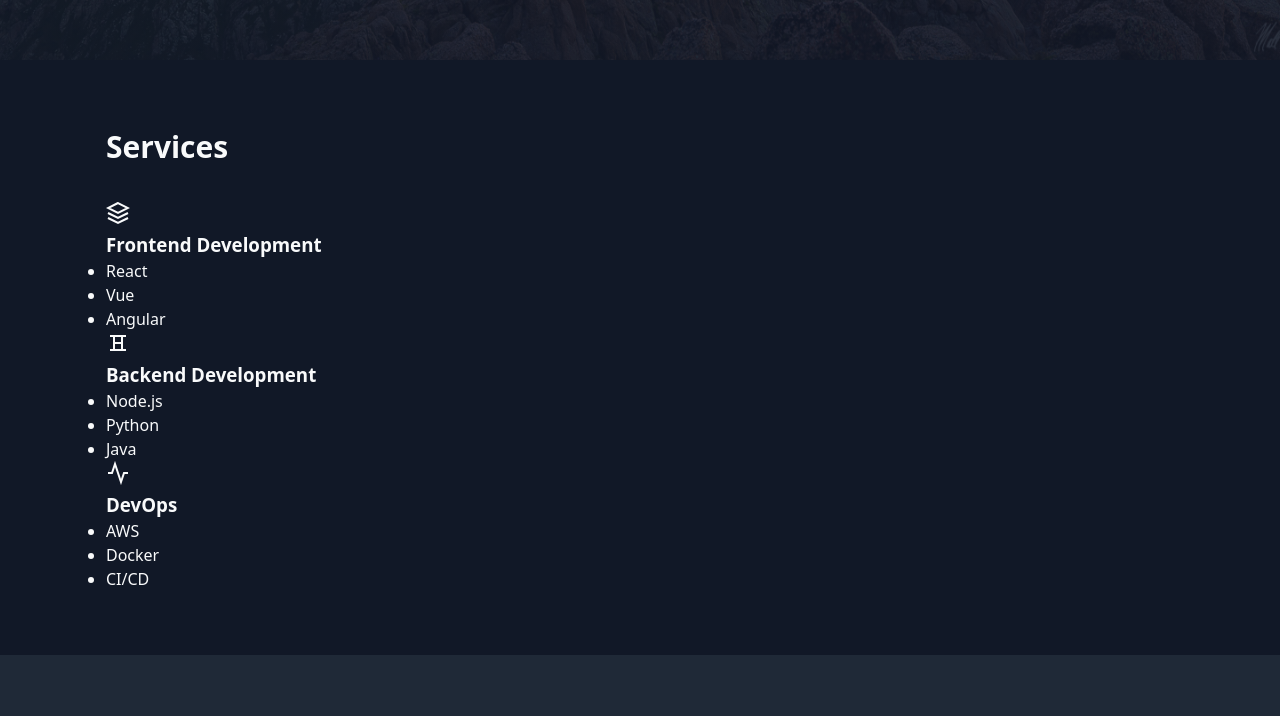
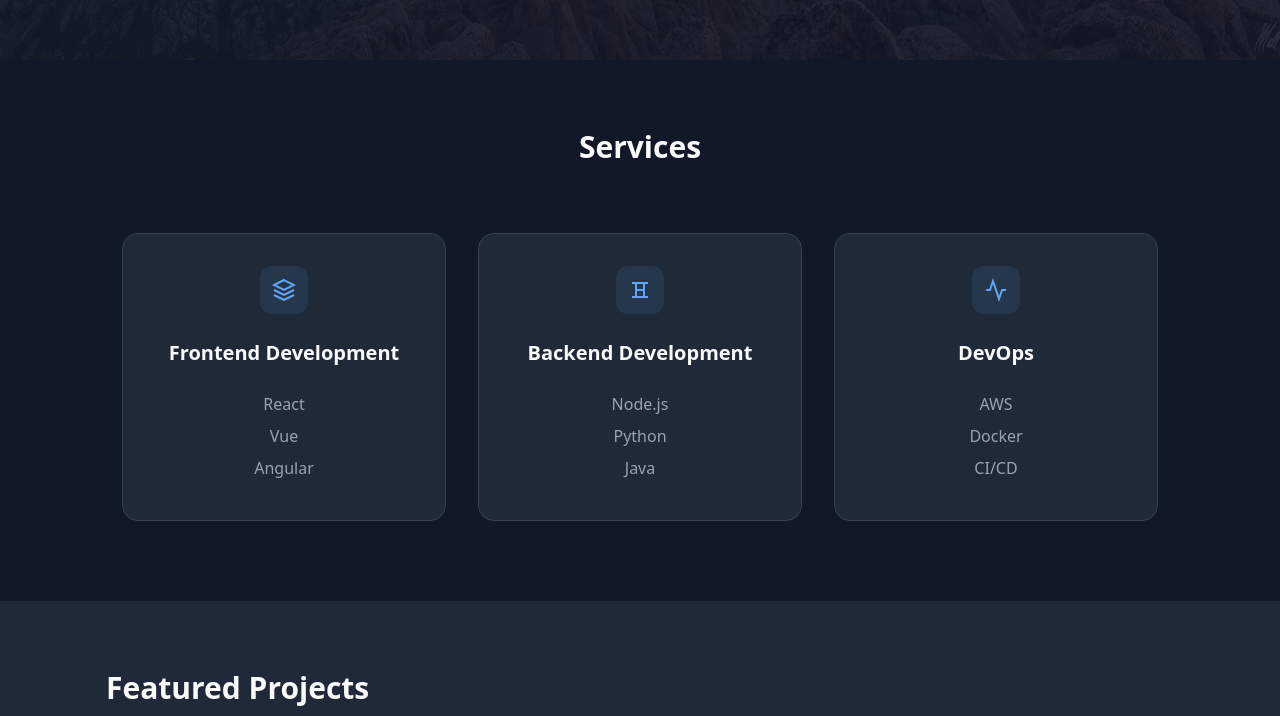
Before and after one commit to j4rola/claude-portfolio, a plain HTML site: page index.html in a window 1280 px wide. Shown: the part 740-1456 px from the top of the page. Drawn offline with Linux system fonts and the light colour scheme.

Commit message:
Update style.css

```diff
--- a/style.css
+++ b/style.css
@@ -6,6 +6,8 @@
     --text: #F9FAFB;
     --text-muted: #9CA3AF;
     --border: #374151;
+    --card-shadow: 0 4px 20px rgba(0, 0, 0, 0.2);
+    --card-hover-transform: translateY(-5px);
 }
 
 * {
@@ -146,6 +148,7 @@ nav.scroll-up {
     max-width: 1100px;
     margin: 0 auto;
     padding: 0 1rem;
+    animation: fadeIn 1s ease-out;
 }
 
 .hero h1 {
@@ -210,86 +213,92 @@ nav.scroll-up {
 .services h2 {
     font-size: 1.875rem;
     font-weight: bold;
-    margin-bottom: 2rem;
+    margin-bottom: 3rem;
+    text-align: center;
 }
 
-.services-diagram {
-    font-family: monospace;
+.services-grid {
+    display: grid;
+    grid-template-columns: repeat(auto-fit, minmax(280px, 1fr));
+    gap: 2rem;
+    padding: 1rem;
+}
+
+.service-card {
+    background-color: var(--background-light);
+    border-radius: 1rem;
+    padding: 2rem;
+    transition: all 0.3s ease;
+    border: 1px solid var(--border);
     display: flex;
     flex-direction: column;
     align-items: center;
+    text-align: center;
+    position: relative;
+    overflow: hidden;
 }
 
-.diagram-header {
-    color: var(--primary);
-    margin-bottom: 1rem;
+.service-card:hover {
+    transform: translateY(-5px);
+    border-color: var(--primary);
+    box-shadow: 0 4px 20px rgba(0, 0, 0, 0.2);
 }
 
-.diagram-line {
-    width: 1px;
-    height: 1rem;
-    background-color: var(--primary);
-    margin-bottom: 1rem;
+.service-card::before {
+    content: '';
+    position: absolute;
+    top: 0;
+    left: 0;
+    right: 0;
+    height: 4px;
+    background: linear-gradient(to right, var(--primary), var(--primary-hover));
+    transform: scaleX(0);
+    transition: transform 0.3s ease;
 }
 
-.diagram-branches {
-    display: grid;
-    grid-template-columns: repeat(3, 1fr);
-    gap: 2rem;
-    position: relative;
-    width: 100%;
+.service-card:hover::before {
+    transform: scaleX(1);
 }
 
-.diagram-branches::before {
-    content: '';
-    position: absolute;
-    top: 0.5rem;
-    left: 28%;
-    width: 16%;
-    height: 1px;
-    background-color: var(--primary);
+.service-icon {
+    width: 48px;
+    height: 48px;
+    display: flex;
+    align-items: center;
+    justify-content: center;
+    background-color: rgba(96, 165, 250, 0.1);
+    border-radius: 12px;
+    margin-bottom: 1.5rem;
+    color: var(--primary);
+    transition: all 0.3s ease;
 }
 
-.diagram-branches::after {
-    content: '';
-    position: absolute;
-    top: 0.5rem;
-    right: 28%;
-    width: 16%;
-    height: 1px;
+.service-card:hover .service-icon {
     background-color: var(--primary);
+    color: white;
+    transform: rotate(360deg);
 }
 
-.branch {
-    display: flex;
-    flex-direction: column;
-    align-items: center;
+.service-card h3 {
+    font-size: 1.25rem;
+    font-weight: 600;
+    margin-bottom: 1rem;
+    color: var(--text);
 }
 
-.branch-title {
-    color: var(--primary);
-    margin-bottom: 0.5rem;
+.service-content ul {
+    list-style: none;
+    padding: 0;
 }
 
-.branch-line {
-    width: 1px;
-    height: 1rem;
-    background-color: var(--primary);
-    margin-bottom: 0.5rem;
+.service-content li {
+    color: var(--text-muted);
+    margin: 0.5rem 0;
+    transition: color 0.2s ease;
 }
 
-.branch-items {
-    color: var(--text-muted);
-    text-align: center;
-}
-
-.branch-items > div {
-    margin-bottom: 0.5rem;
-    transition: color 0.2s;
-}
-
-.branch-items > div:hover {
-    color: var(--text);
+.service-content li:hover {
+    color: var(--primary);
 }
 
 /* Projects Section with Carousel */
@@ -437,4 +446,63 @@ footer {
 }
 
 footer .container {
-    display: flex
+    display: flex;
+    justify-content: space-between;
+    align-items: center;
+}
+
+.social-links {
+    display: flex;
+    gap: 1.5rem;
+}
+
+.social-link {
+    color: var(--text-muted);
+    text-decoration: none;
+    transition: all 0.2s;
+}
+
+.social-link:hover {
+    color: var(--primary);
+    transform: translateY(-2px);
+}
+
+/* Light Mode Styles */
+body.light-mode {
+    --background: #ffffff;
+    --background-light: #f3f4f6;
+    --text: #111827;
+    --text-muted: #4b5563;
+    --border: #e5e7eb;
+}
+
+/* Animations */
+@keyframes fadeIn {
+    from { opacity: 0; transform: translateY(20px); }
+    to { opacity: 1; transform: translateY(0); }
+}
+
+/* Responsive Design */
+@media (max-width: 768px) {
+    .hero h1 {
+        font-size: 2.5rem;
+    }
+
+    .services-grid {
+        grid-template-columns: 1fr;
+        padding: 1rem;
+    }
+
+    .project-card {
+        min-width: calc(100% - 2rem);
+    }
+
+    .nav-links {
+        display: none;
+    }
+}
+
+/* Scroll Behavior */
+html {
+    scroll-behavior: smooth;
+}
```
